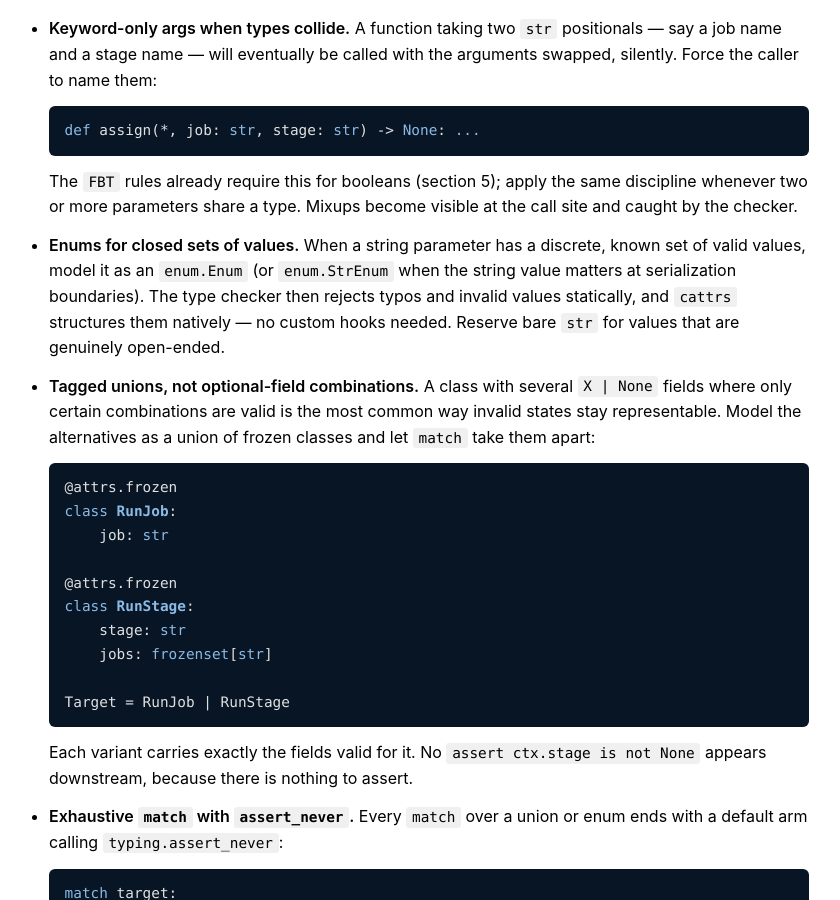
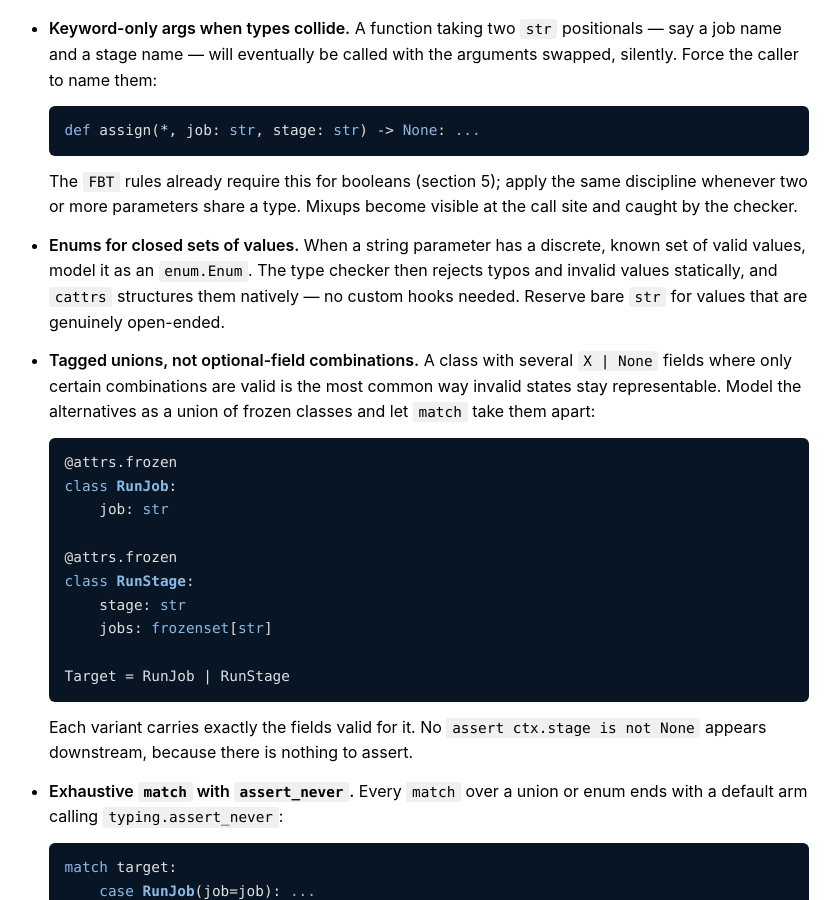
Before and after one commit to vikinganalytics/styleguide, a Jekyll site: the page built from pyguide.md, in a window 1280 px wide and 900 px high, scrolled down 6590 px. Shown: the whole window, without its empty margins (223-1063 px from the left). Built offline with Jekyll 4.4.1, drawn with Linux system fonts in a browser that asks for light colours; our own code applies the rules of GitHub Pages for plain Markdown files.

Commit message:
Drop StrEnum mention — cattrs handles plain Enum natively
Co-Authored-By: Claude Opus 4.6 (1M context) <noreply@anthropic.com>

```diff
--- a/pyguide.md
+++ b/pyguide.md
@@ -344,11 +344,10 @@ instruments close the gap:
   Mixups become visible at the call site and caught by the checker.
 
 - **Enums for closed sets of values.** When a string parameter has a
-  discrete, known set of valid values, model it as an `enum.Enum` (or
-  `enum.StrEnum` when the string value matters at serialization
-  boundaries). The type checker then rejects typos and invalid values
-  statically, and `cattrs` structures them natively — no custom hooks
-  needed. Reserve bare `str` for values that are genuinely open-ended.
+  discrete, known set of valid values, model it as an `enum.Enum`. The
+  type checker then rejects typos and invalid values statically, and
+  `cattrs` structures them natively — no custom hooks needed. Reserve
+  bare `str` for values that are genuinely open-ended.
 
 - **Tagged unions, not optional-field combinations.** A class with several
   `X | None` fields where only certain combinations are valid is the most
```
